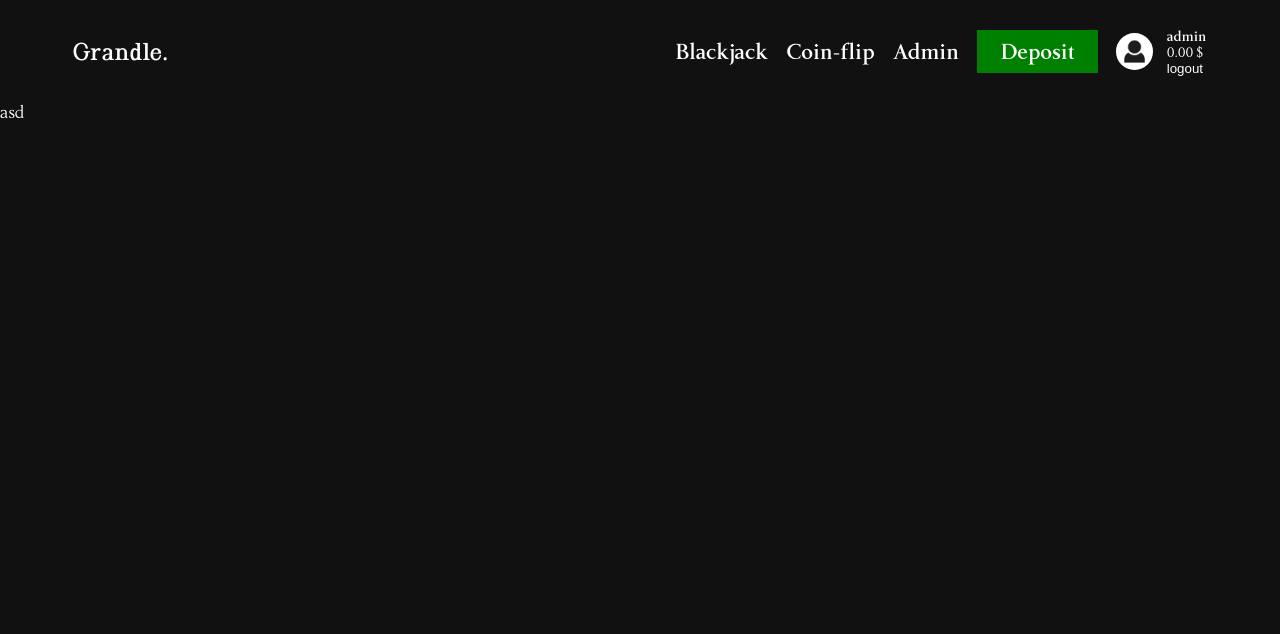
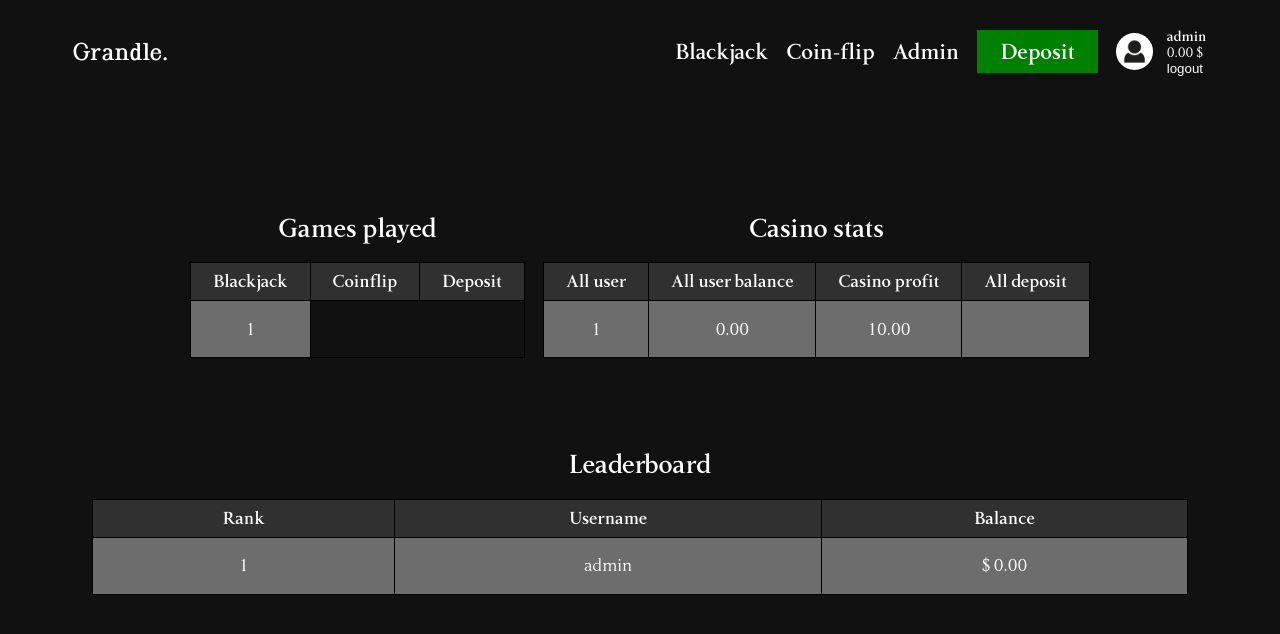
Before and after one commit to Marci0817/gambling-site, a PHP site: page /admin.php in a window 1280 px wide. Shown: the top 634 px of the page. Run offline with PHP 8.4, Linux system fonts and the light colour scheme; a user stored in the database is signed in; data comes from the database, SQL or seed files in the repository; tables that the repository leaves empty hold one stand-in row (values such as "Sample post").

Commit message:
Add stats page

```diff
--- a/admin.php
+++ b/admin.php
@@ -1,4 +1,11 @@
 <?php
+
+require_once("./utils/HistoryRepo.php");
+require_once("./utils/UserRepo.php");
+$leaderboard = UserRepo::getLeaderboard();
+$gamesPlayed = HistoryRepo::getGamesPlayed();
+$casinoStats = HistoryRepo::getCasinoStats()[0];
+
 require_once("templates/admin.php");
 
 if (!Auth::isUserAdmin()) {
--- a/api/deposit.php
+++ b/api/deposit.php
@@ -1,6 +1,7 @@
 <?php
 require_once($_SERVER["DOCUMENT_ROOT"] . "/utils/Auth.php");
 require_once($_SERVER["DOCUMENT_ROOT"] . "/utils/UserRepo.php");
+require_once($_SERVER["DOCUMENT_ROOT"] . "/utils/HistoryRepo.php");
 
 $req = json_decode(file_get_contents("php://input"), true);
 
@@ -9,6 +10,7 @@ if (!isset($req["amount"])) {
 }
 
 UserRepo::addUserBalance($req["amount"]);
+HistoryRepo::addHistory("Deposit", $req["amount"]);
 reply(["success" => true]);
 
 function reply(array $body)
--- /dev/null
+++ b/styles/admin.css
@@ -0,0 +1,106 @@
+#container{
+    align-items: center;
+    justify-content: center;
+    gap: 2rem;
+    margin-top: 6rem;
+}
+
+#stats{
+    display: flex;
+    flex-direction: row;
+    gap: 1rem;
+
+}
+
+table{
+    border-collapse: collapse;
+}
+
+table, th, td{
+    border: 1px solid black;
+}
+
+th{
+    background-color: #303030;
+}
+
+td{
+    padding: 1rem;
+    text-align: center;
+}
+
+tr{
+    background-color: rgb(73, 73, 73);
+}
+
+tr:nth-child(even){
+    background-color: rgb(109, 109, 109);
+
+}
+th{
+    padding: 0.5rem 1.2rem;
+    text-align: center;
+}
+
+.history{
+    display: flex;
+    flex-direction: column;
+    justify-content: center;
+    gap: 1rem;
+    margin: 1rem 5rem;
+}
+
+.history h2{
+    text-align: center;
+}
+
+
+.positive{
+    color: rgb(0, 223, 0);
+}
+
+.negative{
+    color: rgb(255, 10, 10);
+}
+
+#statsContainer{
+    display: flex;
+    flex-direction: row;
+    align-items: center;
+    justify-content: center;
+    gap: 1rem;
+    margin-bottom: 5rem;
+
+}
+
+.stats{
+    display: flex;
+    flex-direction: column;
+    align-items: center;
+    justify-content: center;
+    gap: 1rem;
+}
+
+
+@media screen and (max-width: 768px) {
+    #container{
+        flex-direction: column;
+        align-items: center;
+        justify-content: center;
+    }
+
+    #changePassword{
+        margin: .8rem 0;
+        align-items: center;
+        justify-content: center;
+    }
+
+    #profileSection{
+        align-items: center;
+        justify-content: center;
+    }
+
+    .history{
+        margin: 2rem .5rem;
+    }
+}
--- a/templates/admin.php
+++ b/templates/admin.php
@@ -11,7 +11,60 @@ $scripts = [];
 <?php ob_start(); ?>
 <?php require_once("./templates/navbar.php"); ?>
 <div id="container">
-    <p>asd</p>
+    <div id="statsContainer">
+        <div class="stats">
+            <h2>Games played</h2>
+            <table>
+                <tr>
+                    <th>Blackjack</th>
+                    <th>Coinflip</th>
+                    <th>Deposit</th>
+                </tr>
+                <tr>
+                    <?php
+                    foreach ($gamesPlayed as $key => $value) { ?>
+                        <td><?php echo $value["games_played"] ?></td>
+                    <?php } ?>
+                </tr>
+            </table>
+        </div>
+        <div class="stats">
+            <h2>Casino stats</h2>
+            <table>
+                <tr>
+                    <th>All user</th>
+                    <th>All user balance</th>
+                    <th>Casino profit</th>
+                    <th>All deposit</th>
+                </tr>
+                <tr>
+                    <td><?php echo $casinoStats["allUser"] ?></td>
+                    <td><?php echo $casinoStats["allBalance"] ?></td>
+                    <td><?php echo $casinoStats["casinoProfit"] ?></td>
+                    <td><?php echo $casinoStats["allDeposit"] ?></td>
+                </tr>
+            </table>
+        </div>
+    </div>
+    <div class="history">
+        <h2>Leaderboard</h2>
+        <table>
+            <tr>
+                <th>Rank</th>
+                <th>Username</th>
+                <th>Balance</th>
+            </tr>
+            <?php
+            $rank = 1;
+            foreach ($leaderboard as $entry) { ?>
+                <tr>
+                    <td><?php echo $rank++ ?></td>
+                    <td><?php echo $entry["username"] ?></td>
+                    <td><?php echo '$ ' . $entry["balance"] ?></td>
+                </tr>
+            <?php } ?>
+        </table>
+    </div>
 </div>
 <script>
     //script
--- a/utils/HistoryRepo.php
+++ b/utils/HistoryRepo.php
@@ -81,4 +81,32 @@ class HistoryRepo
 
         return $result->fetch_assoc()["winrate"];
     }
+
+    public static function getGamesPlayed()
+    {
+        if (ConnectionHandler::getConnection() == null) {
+            return ["result" => false, "error" => "Database connection failed"];
+        }
+
+        $conn = ConnectionHandler::getConnection();
+        $stmt = $conn->prepare("SELECT game, count(*) AS games_played FROM history GROUP BY game");
+        $stmt->execute();
+        $result = $stmt->get_result();
+
+        return $result->fetch_all(MYSQLI_ASSOC);
+    }
+
+    public static function getCasinoStats()
+    {
+        if (ConnectionHandler::getConnection() == null) {
+            return ["result" => false, "error" => "Database connection failed"];
+        }
+
+        $conn = ConnectionHandler::getConnection();
+        $stmt = $conn->prepare("SELECT userInfo.allUser ,balanceInfo.allBalance, totalProfit.casinoProfit, totalDepo.allDeposit FROM (SELECT COUNT(*) as allUser FROM users) userInfo, (SELECT SUM(balance) as allBalance FROM users) balanceInfo, (SELECT SUM(amount) as casinoProfit FROM history WHERE LOWER(game) != 'deposit') totalProfit, (SELECT SUM(amount) as allDeposit FROM history WHERE LOWER(game) = 'deposit') totalDepo");
+        $stmt->execute();
+        $result = $stmt->get_result();
+
+        return $result->fetch_all(MYSQLI_ASSOC);
+    }
 }
--- a/utils/UserRepo.php
+++ b/utils/UserRepo.php
@@ -4,7 +4,8 @@ require_once($_SERVER["DOCUMENT_ROOT"] . "/utils/Auth.php");
 
 class UserRepo
 {
-    public static function mul(string $a, string $b): string {
+    public static function mul(string $a, string $b): string
+    {
         if (ConnectionHandler::getConnection() == null) {
             return ["result" => false, "error" => "Database connection failed"];
         }
@@ -65,4 +66,18 @@ class UserRepo
 
         return $stmt->execute() && $stmt->affected_rows == 1;
     }
+
+    public static function getLeaderboard()
+    {
+        if (ConnectionHandler::getConnection() == null) {
+            return ["result" => false, "error" => "Database connection failed"];
+        }
+
+        $conn = ConnectionHandler::getConnection();
+        $stmt = $conn->prepare("SELECT username, balance FROM users ORDER BY balance DESC LIMIT 10");
+        $stmt->execute();
+        $result = $stmt->get_result();
+
+        return $result->fetch_all(MYSQLI_ASSOC);
+    }
 }
```
Also changed, not shown: README.md.
